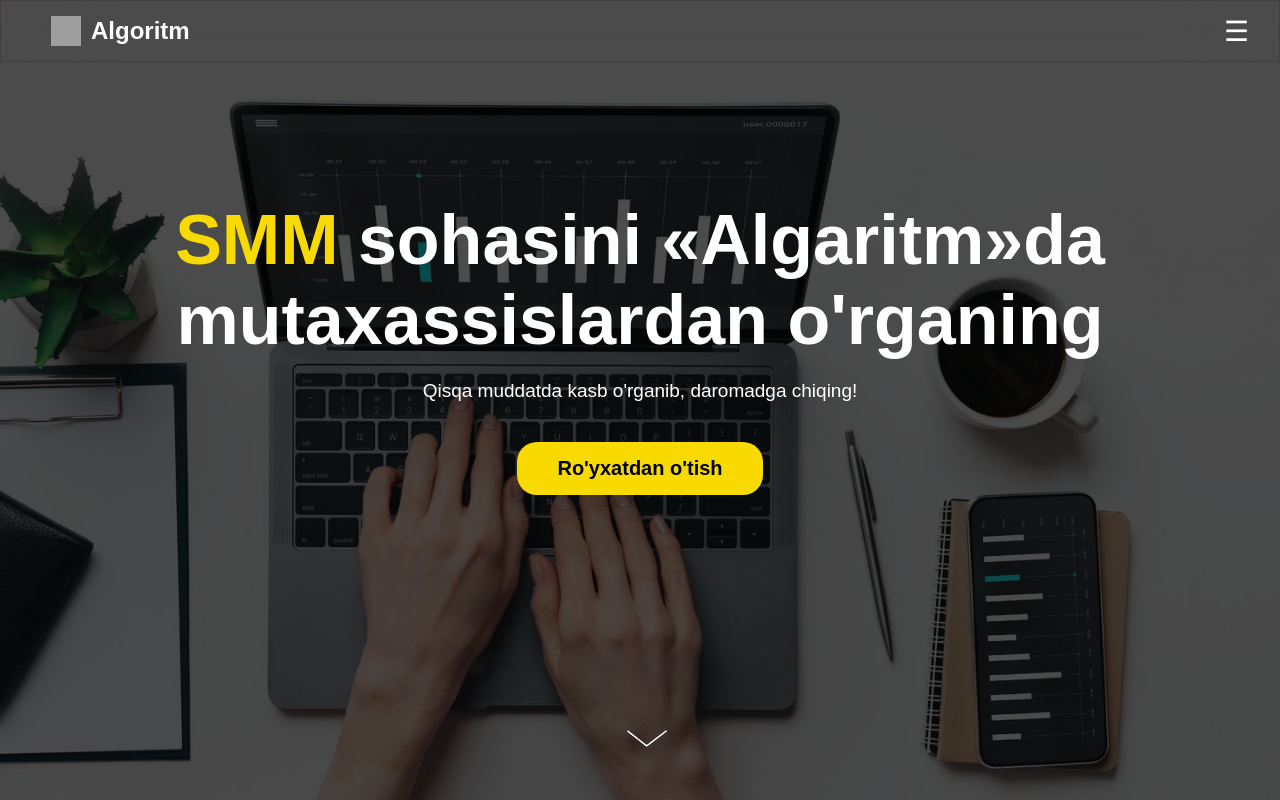
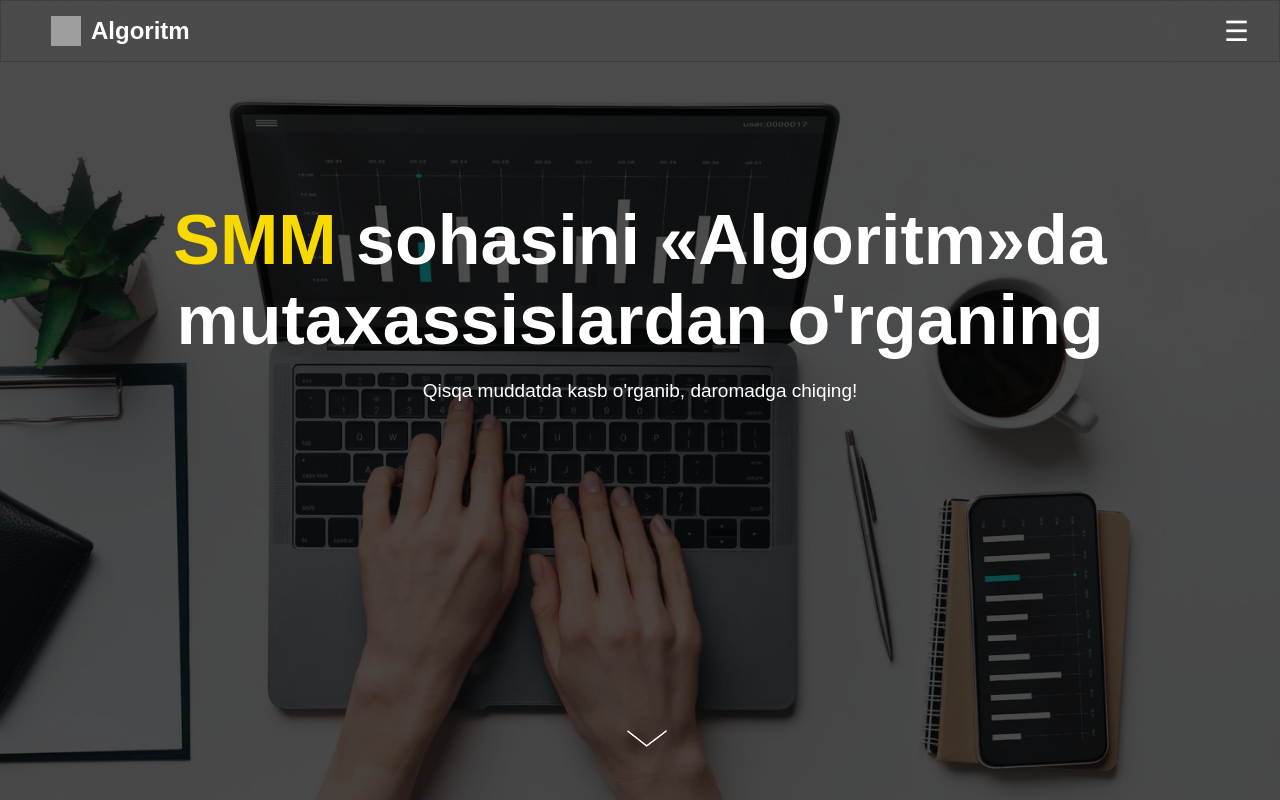
Before and after one commit to azimjonjalilov/kurslar-algoritmedu, a React (Vite) app: page / in a window 1280 px wide. Shown: the top 800 px of the page. Built offline with nearby package versions, Linux system fonts and the light colour scheme; grey boxes are pictures that could not be loaded.

Commit message:
initiale homepage code

```diff
--- a/src/App.jsx
+++ b/src/App.jsx
@@ -1,7 +1,7 @@
 import React from "react";
 import { Link, Routes, Route } from "react-router-dom";
 import SMM from "./courses/SMM.jsx";
-// import Home from './pages/home/Home';
+import Home from './pages/home/Home';
 import Header from './components/header/Header';
 
 
@@ -10,7 +10,9 @@ const App = () => {
 		<>
 		<Header/>
 		<Routes>
-			<Route path="/" element={<SMM />} />
+			<Route path="/" element={<Home />} />
+			<Route path="/Smm" element={<SMM />} />
+
 
 			{/* <Route path="*" element={<NotFound/>}/>  */}
 		</Routes>
--- a/src/components/SMM/media/Media.jsx
+++ b/src/components/SMM/media/Media.jsx
@@ -69,21 +69,25 @@ AOS.init({
 
     const requirements = [
       {
+        id:1,
         icon: "🖥️",
         title: "Intel Core i3 (7-avlod)",
         subtitle: "Protsessor",
       },
       {
+        id:2,
         icon: "💾",
         title: "4 GB",
         subtitle: "Tezkor xotira (RAM)",
       },
       {
+        id:3,
         icon: "🛠️",
         title: "Windows 10, 64 razryadli",
         subtitle: "Operatsion sistema",
       },
       {
+        id:4,
         icon: "💽",
         title: "SSD 128 GB yoki HDD 512 GB",
         subtitle: "Asosiy xotira",
@@ -185,11 +189,12 @@ function Media(){
                 <span className="highlight">noutbuk</span>
             </h2>
 
+
             <div className="requirements-list">
 
-                {requirements.map((item, index) => (
-                    <>
-                    <div key={index} className="requirement-item">
+                {requirements.map((item) => (
+
+                    <div key={item.id} className="requirement-item">
                         <div className="requirement-icon">{item.icon}</div>
                         <div>
                         <h2 className="requirement-title">{item.title}</h2>
@@ -197,7 +202,7 @@ function Media(){
                         </div>
                     </div>
 
-                    </>
+
 
                 ))}
 
--- a/src/components/header/Header.jsx
+++ b/src/components/header/Header.jsx
@@ -38,9 +38,9 @@ const Header = () => {
 
         <ul className={open ? "nav-links open" : "nav-links"}>
           <li><Link to="/" onClick={() => setOpen(false)}>Bosh sahifa</Link></li>
-          <li><Link to="/dasturlash" onClick={() => setOpen(false)}>Dasturlash</Link></li>
-          <li><Link to="/marketing" onClick={() => setOpen(false)}>Marketing</Link></li>
-          <li><Link to="/dizayn" onClick={() => setOpen(false)}>Dizayn</Link></li>
+          <li><Link to="/" onClick={() => setOpen(false)}>Dasturlash</Link></li>
+          <li><Link to="/Smm" onClick={() => setOpen(false)}>Smm</Link></li>
+          <li><Link to="/" onClick={() => setOpen(false)}>Dizayn</Link></li>
         </ul>
       </nav>
     </div>
--- a/src/courses/SMM.jsx
+++ b/src/courses/SMM.jsx
@@ -3,7 +3,7 @@ import Course_cost from "../components/SMM/course_cost/course_cost";
 import Faq from './../components/SMM/Faq/Faq';
 import "./SMM.css"
 import Media from "../components/SMM/media/Media";
-
+import Footer from "../components/footer/Footer";
 import RegistrationForm from "../components/SMM/enroll_in/enroll_in";
 import myGif from '/src//assets/arrow_white.gif';
 import { ToastContainer } from "react-toastify";
@@ -21,7 +21,7 @@ const SMM = () => {
 
         <div className="container">
           <div className="overlay">
-          <h1> <span>SMM</span>  sohasini «Algaritm»da <br/> mutaxassislardan o'rganing</h1>
+          <h1> <span>SMM</span>  sohasini «Algoritm»da <br/> mutaxassislardan o'rganing</h1>
             <p>Qisqa muddatda kasb o'rganib, daromadga chiqing!</p>
             <button className="register" onClick={()=> setOpen(true)}>Ro'yxatdan o'tish</button>
             <img src={myGif} alt="anamated_arrow" className="arrow" onClick={handleScroll} />
@@ -51,7 +51,7 @@ const SMM = () => {
           <Faq setOpen={setOpen}/>
         </div>
         <ToastContainer position="bottom-right" autoClose={3000}/>
-
+        <Footer/>
     </>
 
 
--- a/src/pages/home/Home.css
+++ b/src/pages/home/Home.css
@@ -0,0 +1,5 @@
+.Home{
+    width: 100%;
+    height: 100vh;
+    background-color: aqua;
+}
--- a/src/pages/home/Home.jsx
+++ b/src/pages/home/Home.jsx
@@ -1,7 +1,19 @@
 import React from "react";
+import "./Home.css"
+import mygif from "/src/assets//arrow_white.gif"
 
 const Home = () => {
-	return <div>Home</div>;
+	return (
+	<div className="Home">
+		<div className="overlay">
+          <h1> <span>SMM</span>  sohasini «Algoritm»da <br/> mutaxassislardan o'rganing</h1>
+            <p>Qisqa muddatda kasb o'rganib, daromadga chiqing!</p>
+            <img src={mygif} alt="anamated_arrow" className="arrow" />
+           {/* onClick={handleScroll}  */}
+          </div>
+          <div className="Smm_Main"></div>
+	</div>
+	)
 };
 
 export default Home;
```
